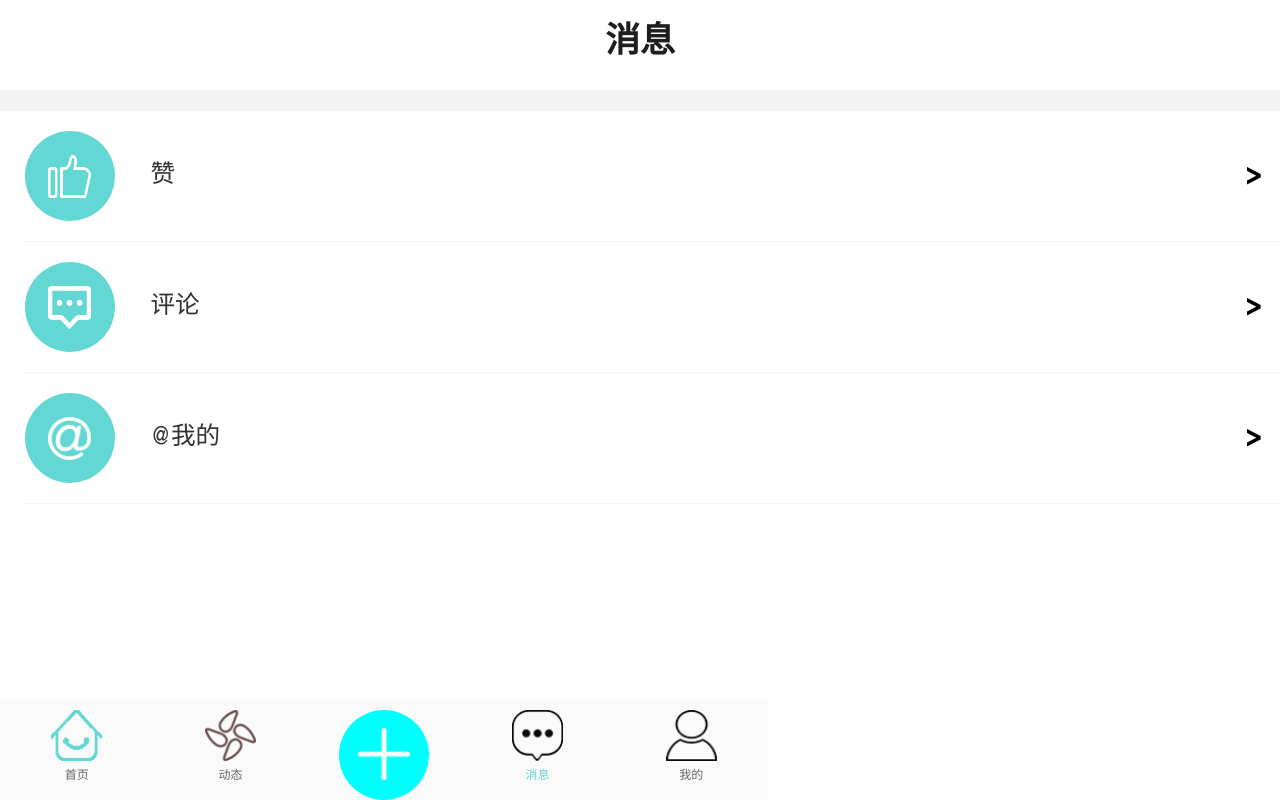
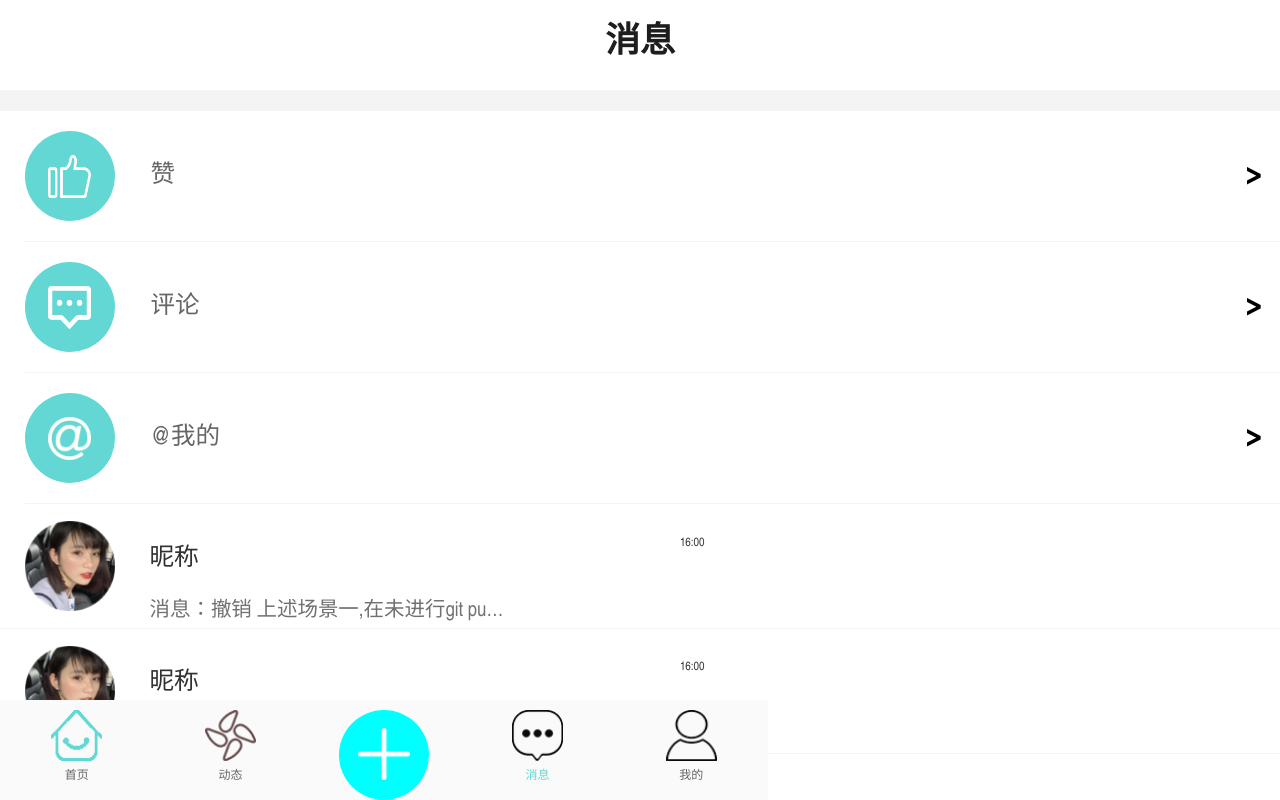
Before and after one commit to LANGKEzzz/DS, a Vue app in the folder app/: page /#/message in a window 1280 px wide. Built offline with nearby package versions, Linux system fonts and the light colour scheme.

Commit message:
消息列表添加

```diff
--- a/app/src/components/message/components/list.vue
+++ b/app/src/components/message/components/list.vue
@@ -1,11 +1,110 @@
 <template>
-    <div class="list-zln">
-
+    <div class="message_list">
+        <ul>
+            <li v-for="(item,index) in message_list">
+                <div class="message_img">
+                    <img :src="item.src"/>
+                </div>
+                <div class="message_c">
+                    <p>{{item.nickname}}</p>
+                    <p>{{item.message}}</p>
+                </div>
+                <span>{{item.time}}</span>
+            </li>
+        </ul>
     </div>
 </template>
 <script>
-
+export default{
+    data(){
+        return{
+            message_list : [
+                {
+                    "src" : "../../../static/message/dh_tx_02@2x.png",
+                    "nickname" : "昵称",
+                    "message" : "消息：撤销 上述场景一,在未进行git push前的所有操作",
+                    "time" : "16:00"
+                },
+                {
+                    "src" : "../../../static/message/dh_tx_02@2x.png",
+                    "nickname" : "昵称",
+                    "message" : "消息：撤销 上述场景一,在未进行git push前的所有操作",
+                    "time" : "16:00"
+                },
+                {
+                    "src" : "../../../static/message/dh_tx_02@2x.png",
+                    "nickname" : "昵称",
+                    "message" : "消息：撤销 上述场景一,在未进行git push前的所有操作",
+                    "time" : "16:00"
+                },
+                {
+                     "src" : "../../../static/message/dh_tx_02@2x.png",
+                    "nickname" : "昵称",
+                    "message" : "消息：撤销 上述场景一,在未进行git push前的所有操作",
+                    "time" : "16:00"
+                },
+                {
+                     "src" : "../../../static/message/dh_tx_02@2x.png",
+                    "nickname" : "昵称",
+                    "message" : "消息：撤销 上述场景一,在未进行git push前的所有操作",
+                    "time" : "16:00"
+                },
+                {
+                     "src" : "../../../static/message/dh_tx_02@2x.png",
+                    "nickname" : "昵称",
+                    "message" : "消息：撤销 上述场景一,在未进行git push前的所有操作",
+                    "time" : "16:00"
+                }
+            ]
+        }
+    }
+}
 </script>
-<style>
-
+<style lang="scss" scoped>
+.message_list{
+    width:100%;
+    ul{
+        li{
+            height:1.22rem;
+            display:flex;
+            border-bottom: 1px solid #f4f4f4;
+            .message_img{
+                width:.88rem;
+                height:.88rem;
+                border-radius: 50%;
+                margin-left:.24rem;
+                margin-top:.17rem;
+                img{
+                    width:.88rem;
+                    height:.88rem;
+                }
+            }
+            .message_c{
+                display:flex;
+                flex-direction: column;
+                margin-left:.34rem;
+                p{
+                    width:3.47rem;
+                    white-space: nowrap;
+                    overflow: hidden;
+                    text-overflow:ellipsis;
+                }
+                p:nth-child(1){
+                    font-size:.24rem;
+                    color:#313131;
+                    margin-top:.31rem;
+                }
+                p:nth-child(2){
+                    font-size:.2rem;
+                    color:#717171;
+                    margin-top:.17rem;
+                }
+            }
+            span{
+                margin-top:.31rem;
+                margin-left:1.71rem;
+            }
+        }
+    }
+}
 </style>
--- a/app/src/components/message/components/top.vue
+++ b/app/src/components/message/components/top.vue
@@ -5,11 +5,14 @@
         </div>
         <ul>
             <li v-for="(item,index) in ulList">
+                <router-link :to="item.path">
                     <div>
                         <img :src="item.src">
                     </div>
                     <b>{{item.title}}</b>
                     <span>></span>
+                </router-link>
+
             </li>
         </ul>
     </div>
@@ -21,15 +24,18 @@
                 ulList:[
                     {
                         "src":"../../../static/icon/xx_icon_dz@2x.png",
-                        "title":"赞"
+                        "title":"赞"  ,
+                        "path" : "/message/focus"
                     },
                     {
                         "src":"../../../static/icon/xx_icon_pl@2x.png",
-                        "title":"评论"
+                        "title":"评论",
+                        "path" : "/message/messremind"
                     },
                     {
                         "src":"../../../static/icon/xx_@_fh@2x.png",
-                        "title":"@我的"
+                        "title":"@我的",
+                        "path" : "/message/remind"
                     }
                 ]
             }
@@ -73,6 +79,11 @@
             color:#313131;
             line-height:.90rem;
             position:relative;
+            a{
+                display:block;
+                width: 100%;
+                height:100%;
+                display: flex;
                 div{
                     background:#63d7d4;
                     width:.88rem;
@@ -99,6 +110,8 @@
                     color:#000;
                 }
             }
+
+        }
     }
 
 }
--- /dev/null
+++ b/app/src/components/message/focus/focus.vue
@@ -0,0 +1,29 @@
+<template>
+    <div class="message_focus">
+        <h2>
+            <span><</span>
+            谁赞了我
+        </h2>
+    </div>
+</template>
+<script>
+
+</script>
+<style lang="scss" scoped>
+.message_focus{
+    width:100%;
+    h2{
+        width:100%;
+        height:1.28rem;
+        text-align:center;
+        font-size:.34rem;
+        color:#1E1E1E;
+        line-height:1.02rem;
+        position:relative;
+        span{
+            position:absolute;
+            left:.24rem;
+        }
+    }
+}
+</style>
--- /dev/null
+++ b/app/src/components/message/messremind/messremind.vue
@@ -0,0 +1,11 @@
+<template>
+    <div class="message_mess">
+        评论列表
+    </div>
+</template>
+<script>
+
+</script>
+<style lang="scss" scoped>
+
+</style>
--- /dev/null
+++ b/app/src/components/message/remind/remind.vue
@@ -0,0 +1,11 @@
+<template>
+    <div class="message_remind">
+        @我的消息列表
+    </div>
+</template>
+<script>
+
+</script>
+<style lang="scss" scoped>
+
+</style>
--- a/app/src/router/index.js
+++ b/app/src/router/index.js
@@ -4,6 +4,10 @@ import Home from '../components/home'
 import Dynamic from '../components/dynamic'
 import Release from '../components/release'
 import Message from '../components/message'
+import MessageFocus from '../components/message/focus/focus.vue'
+import MessageMessremind from '../components/message/messremind/messremind.vue'
+import MessageRemind from '../components/message/remind/remind.vue'
+
 import My from '../components/my'
 import Err from '../components/error/error.vue'
 import Concern from '../components/dynamic/content/concern.vue'
@@ -88,6 +92,30 @@ export default new Router({
       }
     },
     {
+      path:"/message/messremind",
+      name:'messagemessremind',
+      component:MessageMessremind,
+      meta:{
+        flag:true
+      }
+    },
+    {
+      path:"/message/focus",
+      name:'messagefocus',
+      component:MessageFocus,
+      meta:{
+        flag:true
+      }
+    },
+    {
+      path:"/message/remind",
+      name:'Messageremind',
+      component:MessageRemind,
+      meta:{
+        flag:true
+      }
+    },
+    {
       path: '/my',
       name: 'my',
       component: My,
--- /dev/null
+++ b/app/src/store/message/mutations.js
@@ -0,0 +1,5 @@
+export default{
+    handleMessage(state,params){
+
+    }
+}
--- /dev/null
+++ b/app/src/store/message/state.js
@@ -0,0 +1,3 @@
+export default{
+    messageList:[]
+}
```
Also changed, not shown: app/src/store/message/actions.js (added, +13 -0 lines), app/src/store/message/index.js (added, +10 -0 lines), app/static/message/dh_tx_02@2x.png (added). Lines whose indentation alone changed are shown as unchanged.
